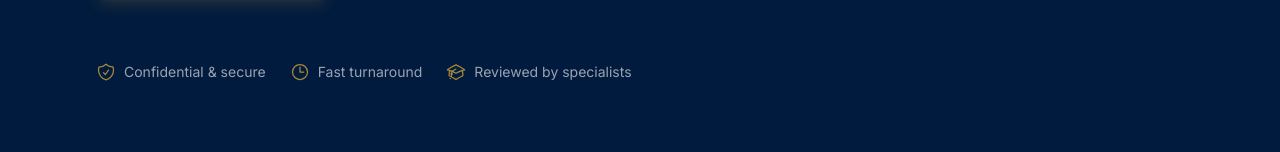
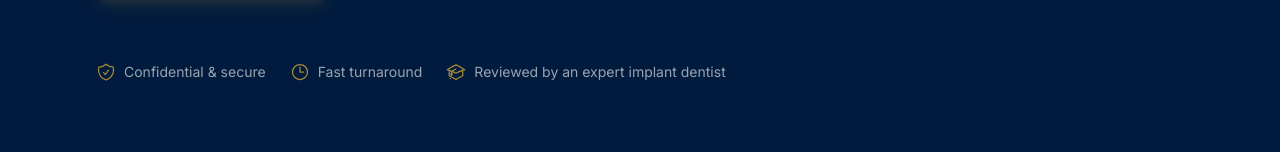
Before and after one commit to Kiteboy001/implantcheck, a Next.js app: page / in a window 1280 px wide. Shown: the part 613-765 px from the top of the page. Built offline with nearby package versions, Linux system fonts and the light colour scheme.

Commit message:
fix: replace protected titles (implantologist, specialist) with expert implant dentist per UK regulatory compliance

```diff
--- a/app/page.tsx
+++ b/app/page.tsx
@@ -132,7 +132,7 @@ export default function LandingPage() {
                     d="M4.26 10.147a60.438 60.438 0 0 0-.491 6.347A48.62 48.62 0 0 1 12 20.904a48.62 48.62 0 0 1 8.232-4.41 60.46 60.46 0 0 0-.491-6.347m-15.482 0a50.636 50.636 0 0 0-2.658-.813A59.906 59.906 0 0 1 12 3.493a59.903 59.903 0 0 1 10.399 5.84c-.896.248-1.783.52-2.658.814m-15.482 0A50.717 50.717 0 0 1 12 13.489a50.702 50.702 0 0 1 7.74-3.342M6.75 15a.75.75 0 1 0 0-1.5.75.75 0 0 0 0 1.5Zm0 0v-3.675A55.378 55.378 0 0 1 12 8.443m-7.007 11.55A5.981 5.981 0 0 0 6.75 15.75v-1.5"
                   />
                 </svg>
-                Reviewed by specialists
+                Reviewed by an expert implant dentist
               </div>
             </div>
           </div>
@@ -475,8 +475,8 @@ export default function LandingPage() {
                 Every treatment plan submitted to ImplantCheck is reviewed
                 personally by Dr. Dandapat, applying the same rigorous standards
                 he teaches to his diploma delegates. You&apos;re not getting an
-                automated report — you&apos;re getting a specialist&apos;s considered
-                opinion.
+                automated report — you&apos;re getting an experienced implant
+                dentist&apos;s considered opinion.
               </p>
 
               <div className="flex flex-wrap gap-4">
```
Also changed, not shown: 2 other files (tests, documents, lock files or other folders).
